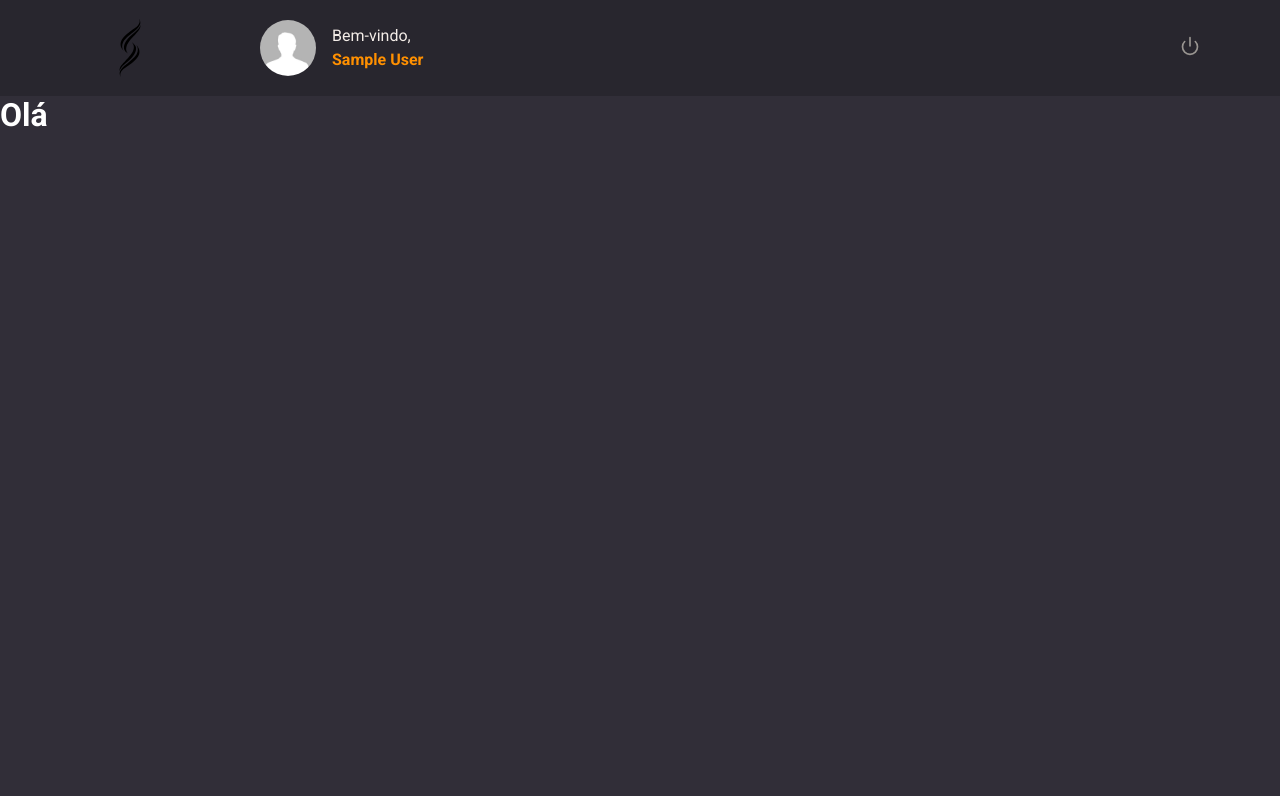
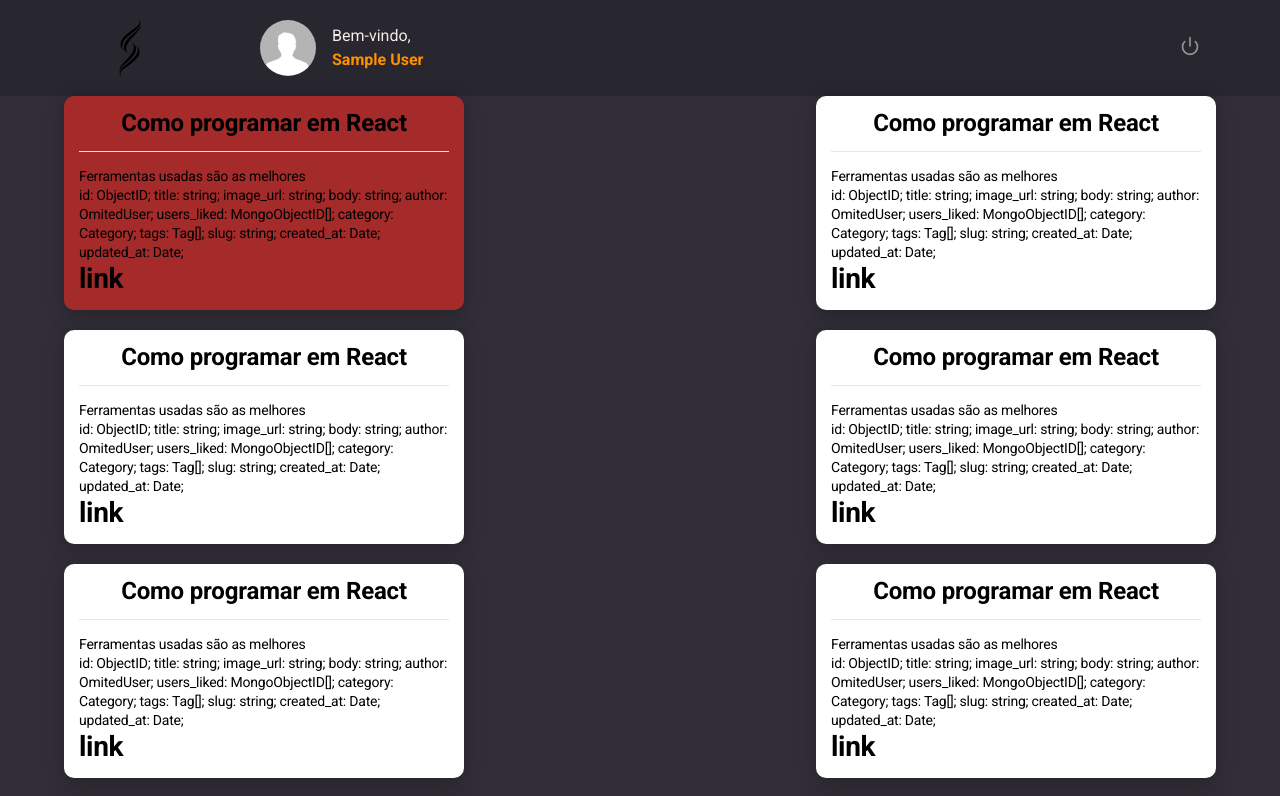
Before and after one commit to uricbonatti/Studium-Frontend, a React (Create React App) app: page /home in a window 1280 px wide. Shown: the top 796 px of the page. Built offline with nearby package versions, Linux system fonts and the light colour scheme; sample sign-in values are in the browser's storage.

Commit message:
Create components Post and PostList

```diff
--- /dev/null
+++ b/src/components/Post/index.tsx
@@ -0,0 +1,25 @@
+import React from 'react'
+import './styles.css'
+
+function Post() {
+  return (
+    <div className="post-card-container">
+      <header className="post-card-header">
+        <h1>Como programar em React</h1>
+      </header>
+      <div className="post-card-description">
+        <p>Ferramentas usadas são as melhores</p>
+        <p> id: ObjectID; title: string; image_url: string; body: string; author: OmitedUser; users_liked: MongoObjectID[]; category: Category;
+            tags: Tag[]; slug: string; created_at: Date; updated_at: Date;</p>
+      </div>
+      <footer className="post-card-footer">
+        <h3>link</h3>
+      </footer>
+    </div>
+
+  )
+}
+
+
+
+export default Post
--- /dev/null
+++ b/src/components/Post/styles.css
@@ -0,0 +1,46 @@
+.post-card-container {
+  box-shadow: 0px 4px 20px rgba(0, 0, 0, 0.25);
+  border-radius: 10px;
+  padding: 15px;
+  cursor: pointer;
+  background-color: #fff;
+  color: #000
+}
+
+.post-card-container:hover {
+  transform: scale(1.5);
+  transition-duration: 200ms;
+  transition-delay: 100ms;
+  transform-style:preserve-3d;
+}
+
+.post-card-header {
+  font-weight: bold;
+  font-size: 12px;
+  line-height: 25px;
+  letter-spacing: -0.015em;
+  text-align: center;
+  /* background-color:aqua;
+  color: yellow; */
+}
+.post-card-description {
+  border-top: 1px solid #E6E6E6;
+  margin-top: 15px;
+  padding-top: 15px;
+  /* color: magenta; */
+}
+
+.post-card-description p {
+  font-weight: normal;
+  font-size: 14px;
+  line-height: 19px;
+  letter-spacing: -0.015em;
+  color: var(--secondary-color);
+}
+.post-card-footer {
+  font-weight: bold;
+  font-size: 24px;
+  line-height: 33px;
+  letter-spacing: -0.015em;
+  /* color: crimson; */
+}
--- /dev/null
+++ b/src/components/PostList/index.tsx
@@ -0,0 +1,29 @@
+import React from 'react'
+import './styles.css'
+import Post from '../Post'
+
+function PostList() {
+  return (
+    <div className="post-list-container">
+      <div className="post-list-items">
+        <Post />
+        <Post />
+        <Post />
+        <Post />
+        <Post />
+        <Post />
+        <Post />
+        <Post />
+        <Post />
+        <Post />
+        <Post />
+        <Post />
+        <Post />
+      </div>
+    </div>
+  )
+}
+
+
+
+export default PostList
--- /dev/null
+++ b/src/components/PostList/styles.css
@@ -0,0 +1,19 @@
+.post-list-container {
+  display: flex;
+  justify-content: center;
+  /* background-color: brown; */
+}
+
+.post-card-container:first-child{
+  background-color: brown;
+  position: relative;
+}
+
+.post-list-items {
+  width: 90%;
+  display: grid;
+  grid-template-columns: repeat(auto-fill, 400px);
+  grid-gap: 20px 15px;
+  justify-content: space-between;
+  /* background-color: green; */
+}
--- a/src/pages/Home/index.tsx
+++ b/src/pages/Home/index.tsx
@@ -1,14 +1,15 @@
 import React from 'react';
+import './styles.css'
 import Header from '../../components/Header';
+import PostList from '../../components/PostList';
 
-const Home: React.FC = () => {
-  const text = 'Olá';
+function Home () {
   return (
     <>
-      <Header />
-      <h1>{text}</h1>
+      <Header/>
+      <PostList />
     </>
-  );
-};
+  )
+}
 
 export default Home;
```
Also changed, not shown: src/pages/Home/styles.css (added).
